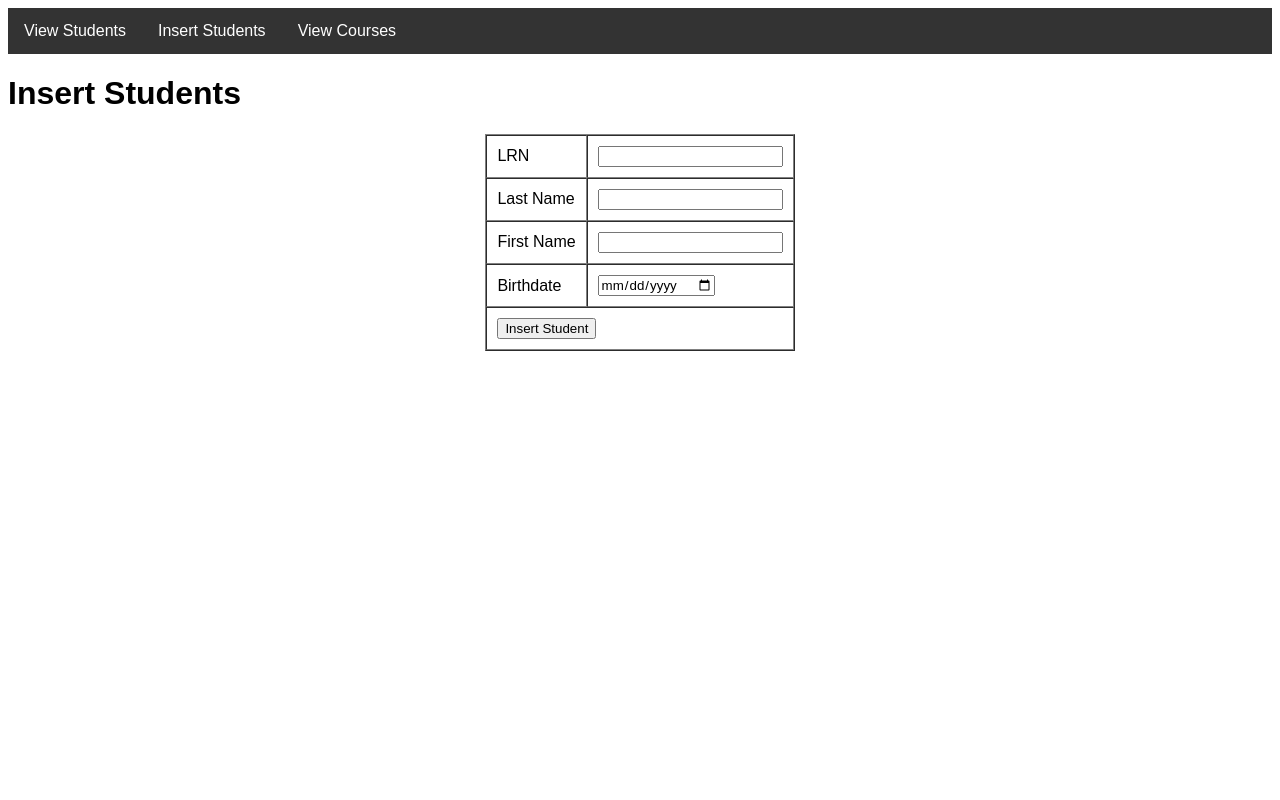
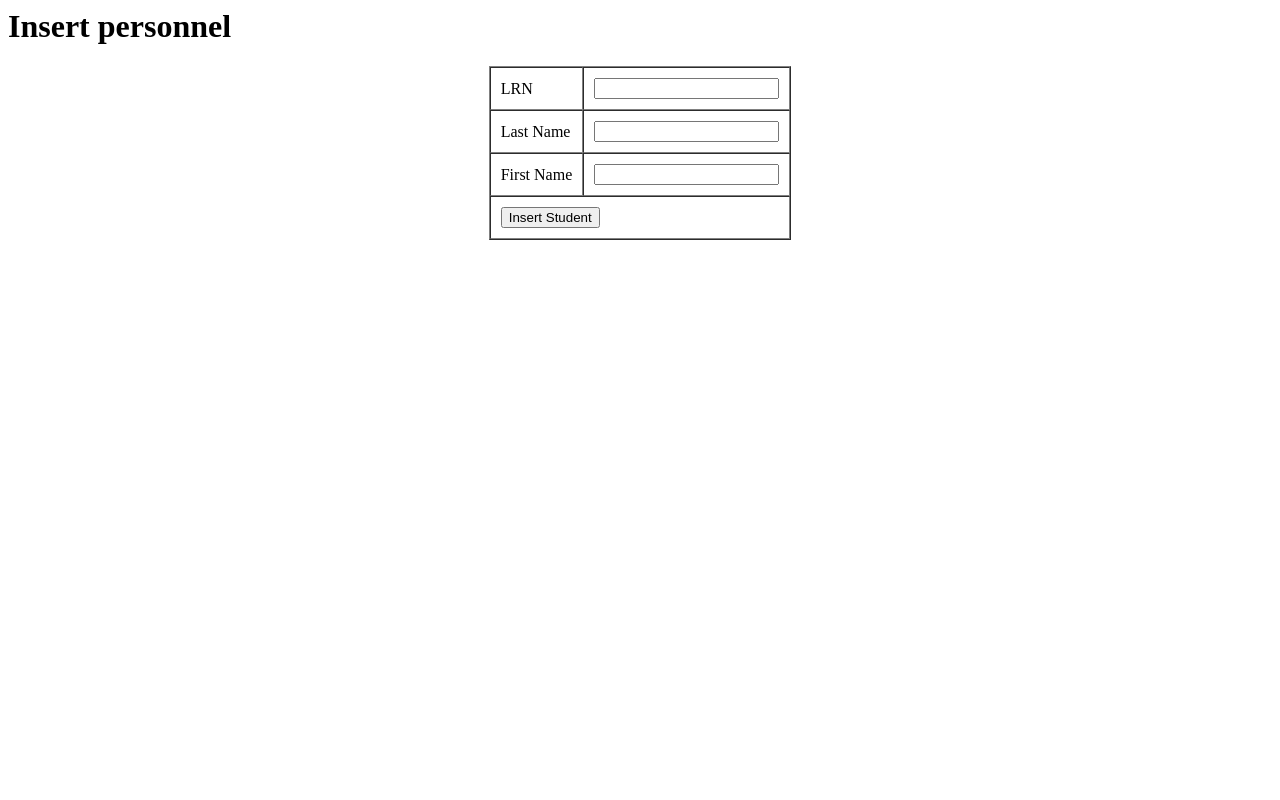
Before and after one commit to algieronquillo/FirstCareMedicalCenter, a PHP site: page /htdocs/insert_personnel.php in a window 1280 px wide. Run offline with PHP 8.4, Linux system fonts and the light colour scheme; a stand-in replaces the project's code that opens the database connection.

Commit message:
na usab najud ang file

```diff
--- a/htdocs/header.php
+++ /dev/null
@@ -1,41 +0,0 @@
-<!DOCTYPE html>
-<html lang="en">
-<head>
-    <meta charset="UTF-8">
-    <meta name="viewport" content="width=device-width, initial-scale=1.0">
-    <title>Student Enrollment</title>
-    <style>
-        * {
-            font-family: Arial, sans-serif;
-        }
-        nav {
-            background-color: #333;
-            overflow: hidden;
-            margin: 0;
-            padding: 0;
-        }
-
-        nav ul {
-            list-style: none;
-            margin: 0;
-            padding: 0;
-        }
-
-        nav li {
-            float: left;
-        }
-
-        nav a {
-            display: block;
-            color: white;
-            text-align: center;
-            padding: 14px 16px;
-            text-decoration: none;
-        }
-
-        nav a:hover {
-            background-color: #ddd;
-            color: black;
-        }
-    </style>
-</head>
--- a/htdocs/insert_personnel.php
+++ b/htdocs/insert_personnel.php
@@ -1,52 +1,45 @@
 <?php
-    include("db_connect.php");
+
 ?>
 <body>
-<?php
-    include("header.php");
-    include("menu.php");
-?>
-    <h1> Insert Students </h1>
+
+    <h1> Insert personnel </h1>
     <form method="post">
         <table border=1 align="center" cellspacing="0" cellpadding="10">
             <tr>
                 <td> LRN </td>
-                <td> <input type="text" name="lrn" required> </td>
+                <td> <input type="text" name="lastname" required> </td>
             </tr>
             <tr>
                 <td> Last Name </td>
-                <td> <input type="text" name="lastname" required> </td>
+                <td> <input type="text" name="name" required> </td>
             </tr>
             <tr>
                 <td> First Name </td>
-                <td> <input type="text" name="firstname" required> </td>
+                <td> <input type="text" name="role" required> </td>
             </tr>
-            <tr>
-                <td> Birthdate </td>
-                <td> <input type="date" name="birthdate" required> </td>
-            </tr>
+
             <tr>
                 <td colspan="2">
-                    <button type="submit" name="insert_student"> Insert Student </button>
+                    <button type="submit" name="insert_personnel"> Insert Student </button>
                 </td>
             </tr>
     </form>
     <?php
         if(isset($_POST['insert_student'])) {
-            $lrn = $_POST['lrn'];
-            $lastname = $_POST['lastname'];
-            $firstname = $_POST['firstname'];
-            $birthdate = $_POST['birthdate'];
+            $lastname = $_POST['lrlastname'];
+            $name = $_POST['name'];
+            $role = $_POST['role'];
 
-            $sql = "SELECT * FROM students WHERE lrn = '$lrn'";
+            $sql = "SELECT * FROM personnel WHERE lastname = '$lastname'";
             $query = mysqli_query($conn, $sql);
             if(mysqli_num_rows($query) > 0) {
-                echo "<script> alert('Student already exists'); </script>";
+                echo "<script> alert('personnel already exists'); </script>";
             } else {
-                $sql = "INSERT INTO students (lrn, lastname, firstname, birthdate) VALUES ('$lrn', '$lastname', '$firstname', '$birthdate')";
+                $sql = "INSERT INTO students (lastname, name, role) VALUES ('$lastname', '$name', '$role')";
                 $query = mysqli_query($conn, $sql);
                 if($query) {
-                    echo "<script> alert('Student inserted successfully'); window.location='student_list.php';</script>";
+                    echo "<script> alert('personnel inserted successfully'); window.location='personnel.php';</script>";
                 } else {
                     echo "<script> alert('Error: " . $sql . "<br>" . mysqli_error($conn) . "'); </script>";
                 }
--- a/htdocs/menu.php
+++ /dev/null
@@ -1,7 +0,0 @@
-<nav>
-    <ul>
-        <li><a href="student_list.php">View Students</a></li>
-        <li><a href="insert_students.php">Insert Students</a></li>
-        <li><a href="view_courses.php">View Courses</a></li>
-    </ul>
-</nav>
--- a/htdocs/student_list.php
+++ b/htdocs/personnel.php
@@ -1,10 +1,9 @@
 <?php
-    include("db_connect.php");
+
 ?>
 <body>
 <?php
-    include("header.php");
-    include("menu.php");
+
 ?>
     <h1> Student List </h1>
     <table border="1" align="center" cellspacing="0" cellpadding="10">
```
Also changed, not shown: htdocs/view_courses.php (deleted, +0 -30 lines).
